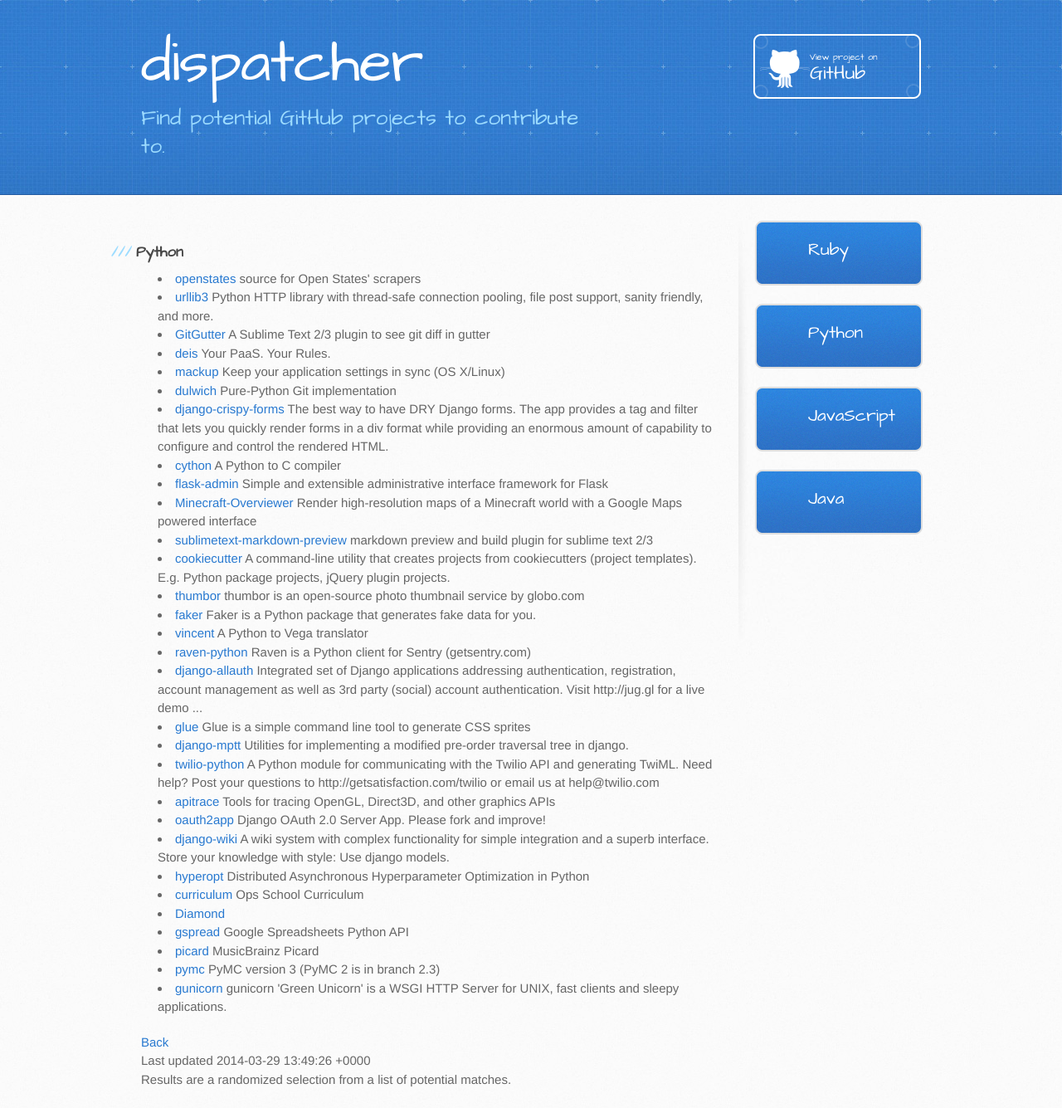
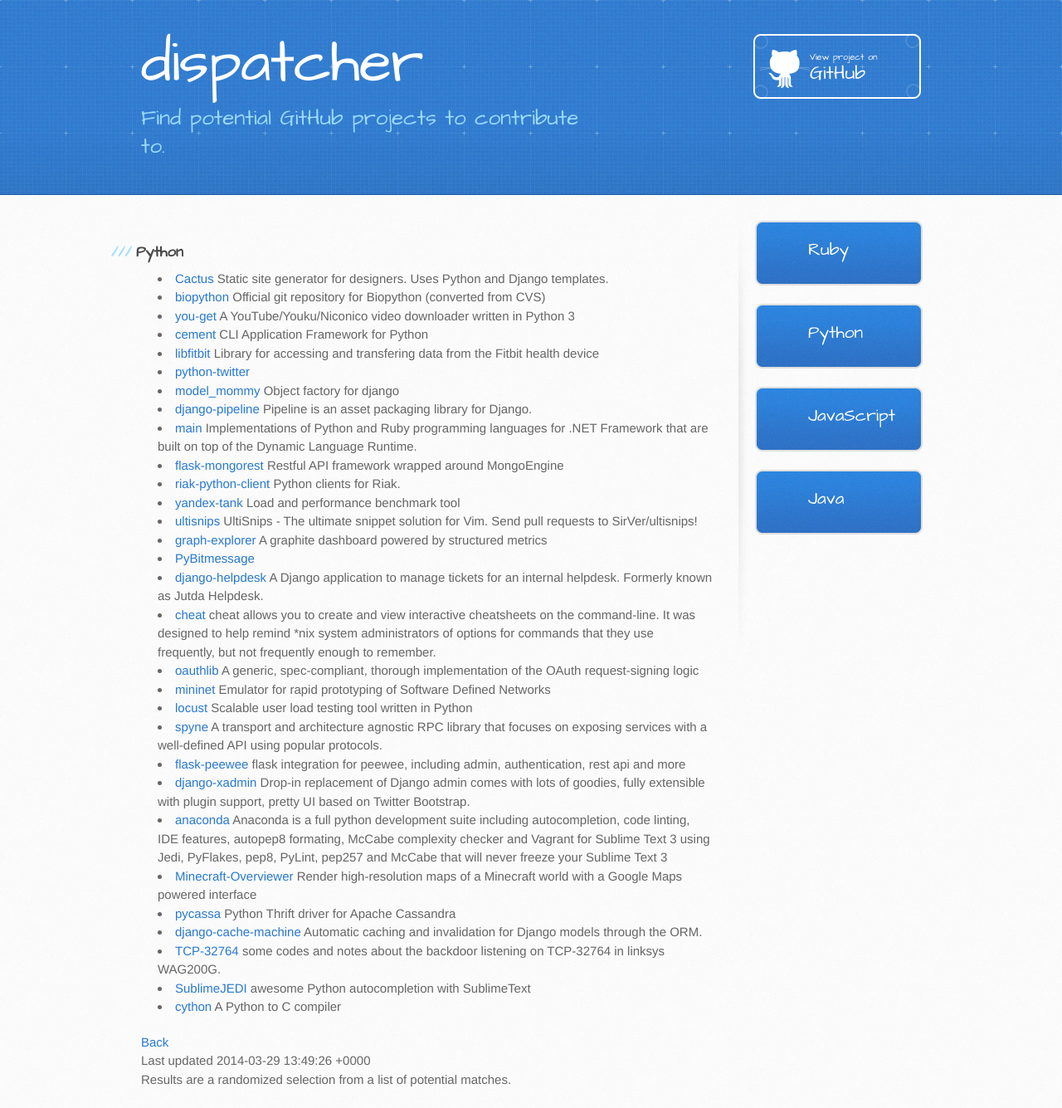
Before and after one commit to gilles-leblanc/dispatcher, a Jekyll site: the page built from site/python/index.html, in a window 1280 px wide. Shown: the whole page at 83% size. Built offline with Jekyll 4.4.1, drawn with Linux system fonts in a browser that asks for light colours.

Commit message:
Automatic GitHub page update

```diff
--- a/site/_includes/python_repos.html
+++ b/site/_includes/python_repos.html
@@ -1,30 +1,30 @@
-<li><a href='https://github.com/sunlightlabs/openstates'>openstates</a> source for Open States' scrapers </li>
-<li><a href='https://github.com/shazow/urllib3'>urllib3</a> Python HTTP library with thread-safe connection pooling, file post support, sanity friendly, and more. </li>
-<li><a href='https://github.com/jisaacks/GitGutter'>GitGutter</a> A Sublime Text 2/3 plugin to see git diff in gutter </li>
-<li><a href='https://github.com/opdemand/deis'>deis</a> Your PaaS. Your Rules.  </li>
-<li><a href='https://github.com/lra/mackup'>mackup</a> Keep your application settings in sync (OS X/Linux) </li>
-<li><a href='https://github.com/jelmer/dulwich'>dulwich</a> Pure-Python Git implementation </li>
-<li><a href='https://github.com/maraujop/django-crispy-forms'>django-crispy-forms</a> The best way to have DRY Django forms. The app provides a tag and filter that lets you quickly render forms in a div format while providing an enormous amount of capability to configure and control the rendered HTML. </li>
+<li><a href='https://github.com/koenbok/Cactus'>Cactus</a> Static site generator for designers. Uses Python and Django templates. </li>
+<li><a href='https://github.com/biopython/biopython'>biopython</a> Official git repository for Biopython (converted from CVS) </li>
+<li><a href='https://github.com/soimort/you-get'>you-get</a> A YouTube/Youku/Niconico video downloader written in Python 3 </li>
+<li><a href='https://github.com/datafolklabs/cement'>cement</a> CLI Application Framework for Python </li>
+<li><a href='https://github.com/openyou/libfitbit'>libfitbit</a> Library for accessing and transfering data from the Fitbit health device </li>
+<li><a href='https://github.com/bear/python-twitter'>python-twitter</a>  </li>
+<li><a href='https://github.com/vandersonmota/model_mommy'>model_mommy</a> Object factory for django </li>
+<li><a href='https://github.com/cyberdelia/django-pipeline'>django-pipeline</a> Pipeline is an asset packaging library for Django. </li>
+<li><a href='https://github.com/IronLanguages/main'>main</a> Implementations of Python and Ruby programming languages for .NET Framework that are built on top of the Dynamic Language Runtime. </li>
+<li><a href='https://github.com/elasticsales/flask-mongorest'>flask-mongorest</a> Restful API framework wrapped around MongoEngine </li>
+<li><a href='https://github.com/basho/riak-python-client'>riak-python-client</a> Python clients for Riak. </li>
+<li><a href='https://github.com/yandex-load/yandex-tank'>yandex-tank</a> Load and performance benchmark tool </li>
+<li><a href='https://github.com/SirVer/ultisnips'>ultisnips</a> UltiSnips - The ultimate snippet solution for Vim. Send pull requests to SirVer/ultisnips! </li>
+<li><a href='https://github.com/vimeo/graph-explorer'>graph-explorer</a> A graphite dashboard powered by structured metrics </li>
+<li><a href='https://github.com/Bitmessage/PyBitmessage'>PyBitmessage</a>  </li>
+<li><a href='https://github.com/rossp/django-helpdesk'>django-helpdesk</a> A Django application to manage tickets for an internal helpdesk. Formerly known as Jutda Helpdesk. </li>
+<li><a href='https://github.com/chrisallenlane/cheat'>cheat</a> cheat allows you to create and view interactive cheatsheets on the command-line. It was designed to help remind *nix system administrators of options for commands that they use frequently, but not frequently enough to remember. </li>
+<li><a href='https://github.com/idan/oauthlib'>oauthlib</a> A generic, spec-compliant, thorough implementation of the OAuth request-signing logic </li>
+<li><a href='https://github.com/mininet/mininet'>mininet</a> Emulator for rapid prototyping of Software Defined Networks </li>
+<li><a href='https://github.com/locustio/locust'>locust</a> Scalable user load testing tool written in Python </li>
+<li><a href='https://github.com/arskom/spyne'>spyne</a> A transport and architecture agnostic RPC library that focuses on exposing services with a well-defined API using popular protocols. </li>
+<li><a href='https://github.com/coleifer/flask-peewee'>flask-peewee</a> flask integration for peewee, including admin, authentication, rest api and more </li>
+<li><a href='https://github.com/sshwsfc/django-xadmin'>django-xadmin</a> Drop-in replacement of Django admin comes with lots of goodies, fully extensible with plugin support, pretty UI based on Twitter Bootstrap. </li>
+<li><a href='https://github.com/DamnWidget/anaconda'>anaconda</a> Anaconda is a full python development suite including autocompletion, code linting, IDE features, autopep8 formating, McCabe complexity checker and Vagrant for Sublime Text 3 using Jedi, PyFlakes, pep8, PyLint, pep257 and McCabe that will never freeze your Sublime Text 3 </li>
+<li><a href='https://github.com/overviewer/Minecraft-Overviewer'>Minecraft-Overviewer</a> Render high-resolution maps of a Minecraft world with a Google Maps powered interface </li>
+<li><a href='https://github.com/pycassa/pycassa'>pycassa</a> Python Thrift driver for Apache Cassandra </li>
+<li><a href='https://github.com/jbalogh/django-cache-machine'>django-cache-machine</a> Automatic caching and invalidation for Django models through the ORM. </li>
+<li><a href='https://github.com/elvanderb/TCP-32764'>TCP-32764</a> some codes and notes about the backdoor listening on TCP-32764 in linksys WAG200G. </li>
+<li><a href='https://github.com/srusskih/SublimeJEDI'>SublimeJEDI</a> awesome Python autocompletion with SublimeText </li>
 <li><a href='https://github.com/cython/cython'>cython</a> A Python to C compiler </li>
-<li><a href='https://github.com/mrjoes/flask-admin'>flask-admin</a> Simple and extensible administrative interface framework for Flask </li>
-<li><a href='https://github.com/overviewer/Minecraft-Overviewer'>Minecraft-Overviewer</a> Render high-resolution maps of a Minecraft world with a Google Maps powered interface </li>
-<li><a href='https://github.com/revolunet/sublimetext-markdown-preview'>sublimetext-markdown-preview</a> markdown preview and build plugin for sublime text 2/3 </li>
-<li><a href='https://github.com/audreyr/cookiecutter'>cookiecutter</a> A command-line utility that creates projects from cookiecutters (project templates). E.g. Python package projects, jQuery plugin projects. </li>
-<li><a href='https://github.com/thumbor/thumbor'>thumbor</a> thumbor is an open-source photo thumbnail service by globo.com </li>
-<li><a href='https://github.com/joke2k/faker'>faker</a> Faker is a Python package that generates fake data for you. </li>
-<li><a href='https://github.com/wrobstory/vincent'>vincent</a> A Python to Vega translator </li>
-<li><a href='https://github.com/getsentry/raven-python'>raven-python</a> Raven is a Python client for Sentry (getsentry.com) </li>
-<li><a href='https://github.com/pennersr/django-allauth'>django-allauth</a> Integrated set of Django applications addressing authentication, registration, account management as well as 3rd party (social) account authentication.  Visit http://jug.gl for a live demo ... </li>
-<li><a href='https://github.com/jorgebastida/glue'>glue</a> Glue is a simple command line tool to generate CSS sprites </li>
-<li><a href='https://github.com/django-mptt/django-mptt'>django-mptt</a> Utilities for implementing a modified pre-order traversal tree in django. </li>
-<li><a href='https://github.com/twilio/twilio-python'>twilio-python</a> A Python module for communicating with the Twilio API and generating TwiML. Need help? Post your questions to http://getsatisfaction.com/twilio or email us at help@twilio.com </li>
-<li><a href='https://github.com/apitrace/apitrace'>apitrace</a> Tools for tracing OpenGL, Direct3D, and other graphics APIs </li>
-<li><a href='https://github.com/hiidef/oauth2app'>oauth2app</a> Django OAuth 2.0 Server App. Please fork and improve! </li>
-<li><a href='https://github.com/benjaoming/django-wiki'>django-wiki</a> A wiki system with complex functionality for simple integration and a superb interface. Store your knowledge with style: Use django models. </li>
-<li><a href='https://github.com/hyperopt/hyperopt'>hyperopt</a> Distributed Asynchronous Hyperparameter Optimization in Python </li>
-<li><a href='https://github.com/opsschool/curriculum'>curriculum</a> Ops School Curriculum </li>
-<li><a href='https://github.com/BrightcoveOS/Diamond'>Diamond</a>  </li>
-<li><a href='https://github.com/burnash/gspread'>gspread</a> Google Spreadsheets Python API </li>
-<li><a href='https://github.com/musicbrainz/picard'>picard</a> MusicBrainz Picard </li>
-<li><a href='https://github.com/pymc-devs/pymc'>pymc</a> PyMC version 3 (PyMC 2 is in branch 2.3) </li>
-<li><a href='https://github.com/benoitc/gunicorn'>gunicorn</a> gunicorn 'Green Unicorn' is a WSGI HTTP Server for UNIX, fast clients and sleepy applications. </li>
```
Also changed, not shown: site/_includes/java_repos.html (+30 -30 lines), site/_includes/javascript_repos.html (+28 -28 lines), site/_includes/ruby_repos.html (+28 -28 lines).
